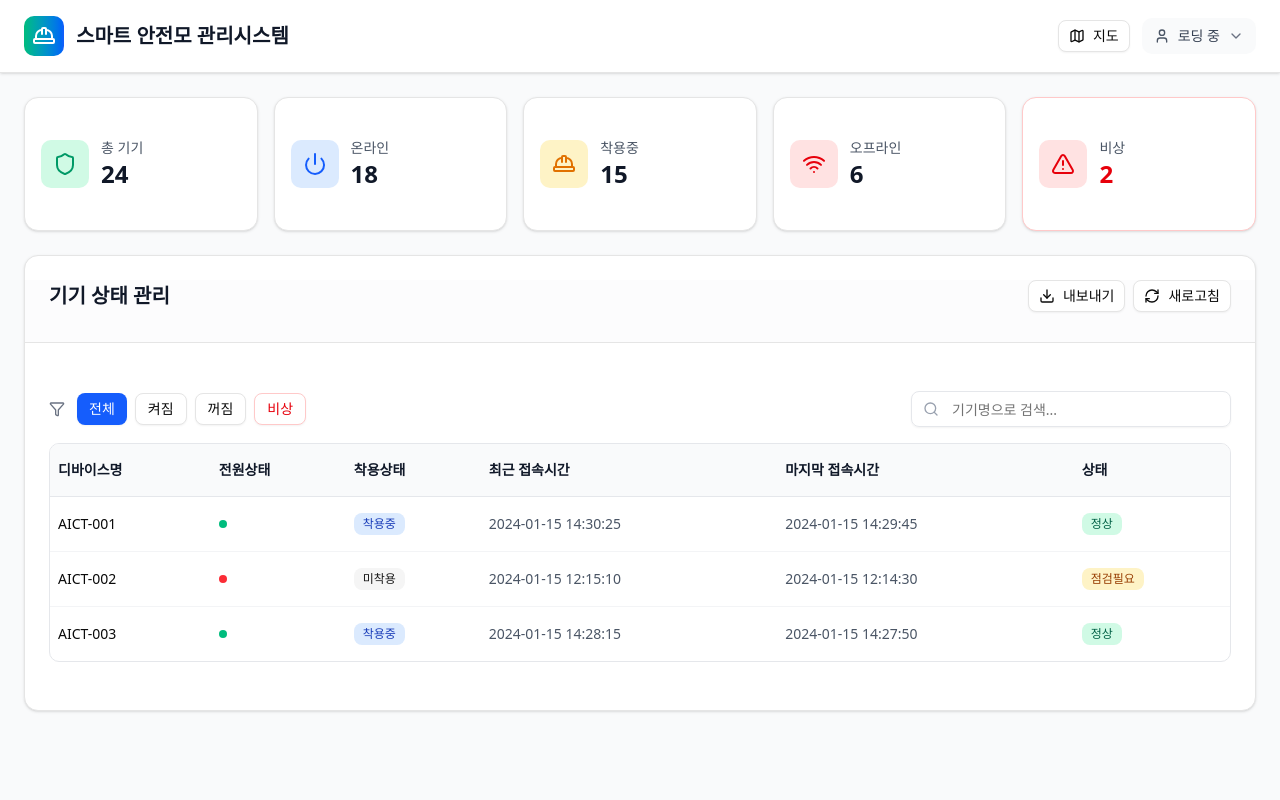
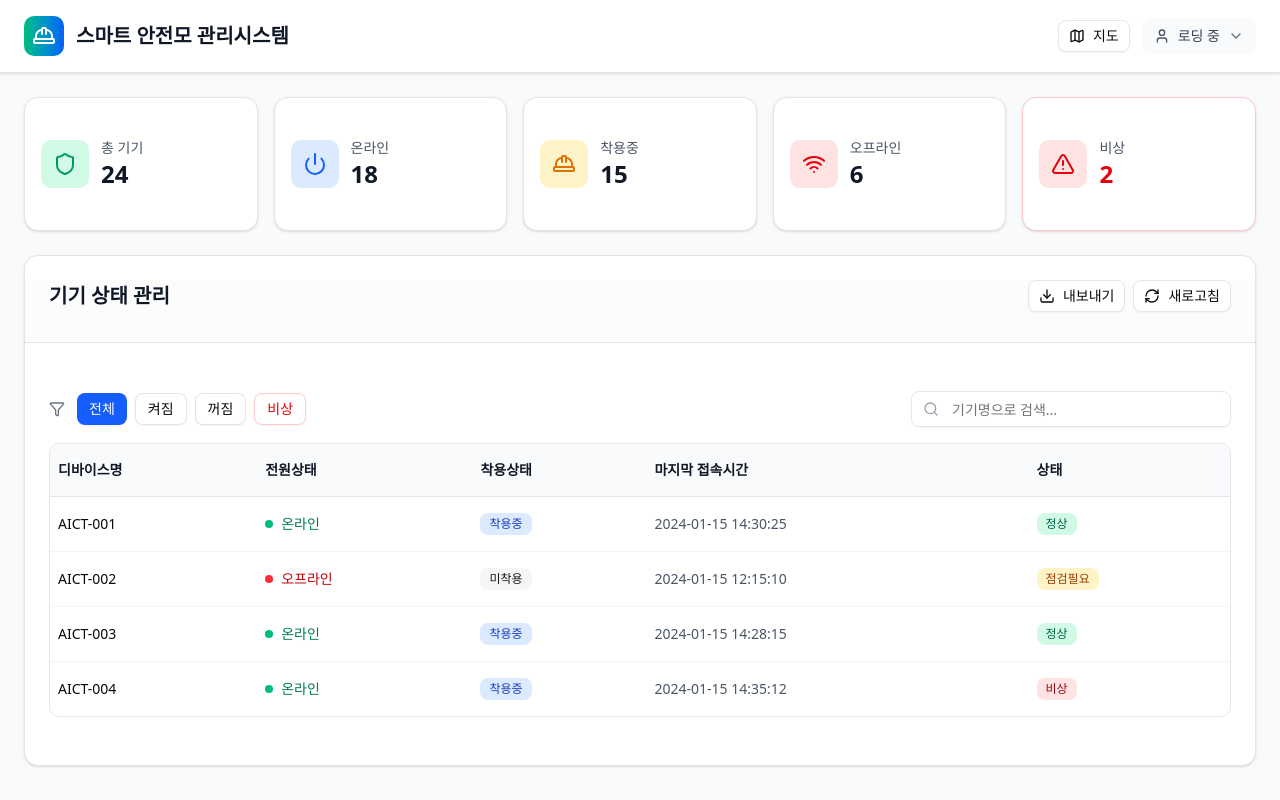
Before and after one commit to KSU-SmartHelmet/frontend, a React (Vite) app: page /dashboard in a window 1280 px wide. Built offline with nearby package versions, Linux system fonts and the light colour scheme; no server answers.

Commit message:
refactor(#4): 맵, 대시보드 뷰 기기 정보 통합

```diff
--- a/src/components/map-view.tsx
+++ b/src/components/map-view.tsx
@@ -1,25 +1,9 @@
 import { Badge } from "@/components/ui/badge";
 import { Button } from "@/components/ui/button";
-import Header from "@/page/Header";
 import { Filter } from "lucide-react";
 import { useState, useCallback } from "react";
 import { GoogleMap, useJsApiLoader, Marker, InfoWindow } from "@react-google-maps/api";
-
-// 타입 정의
-type DeviceStatus = "정상" | "점검필요" | "비상";
-type PowerStatus = "온라인" | "오프라인";
-type WearStatus = "착용중" | "미착용";
-
-interface Device {
-  id: string;
-  name: string;
-  lat: number;
-  lng: number;
-  status: DeviceStatus;
-  powerStatus: PowerStatus;
-  wearStatus: WearStatus;
-  lastUpdate: string;
-}
+import { type Device, type DeviceStatus, type BodyProps } from "@/page/DashBoard/dashboard-page";
 
 interface Filters {
   정상: boolean;
@@ -31,50 +15,6 @@ interface Filters {
   미착용: boolean;
 }
 
-// 샘플 기기 위치 데이터
-const deviceLocations: Device[] = [
-  {
-    id: "AICT-001",
-    name: "AICT-001",
-    lat: 37.5665,
-    lng: 126.978,
-    status: "정상",
-    powerStatus: "온라인",
-    wearStatus: "착용중",
-    lastUpdate: "2024-01-15 14:30:25",
-  },
-  {
-    id: "AICT-002",
-    name: "AICT-002",
-    lat: 37.5651,
-    lng: 126.9895,
-    status: "점검필요",
-    powerStatus: "오프라인",
-    wearStatus: "미착용",
-    lastUpdate: "2024-01-15 12:15:10",
-  },
-  {
-    id: "AICT-003",
-    name: "AICT-003",
-    lat: 37.5707,
-    lng: 126.9772,
-    status: "정상",
-    powerStatus: "온라인",
-    wearStatus: "착용중",
-    lastUpdate: "2024-01-15 14:28:15",
-  },
-  {
-    id: "AICT-004",
-    name: "AICT-004",
-    lat: 37.5689,
-    lng: 126.9831,
-    status: "비상",
-    powerStatus: "온라인",
-    wearStatus: "착용중",
-    lastUpdate: "2024-01-15 14:35:12",
-  },
-];
-
 const containerStyle = {
   width: "100%",
   height: "100%",
@@ -85,7 +25,7 @@ const center = {
   lng: 126.978,
 };
 
-export function MapView() {
+export function MapView({device}: BodyProps) {
   const [showFilterModal, setShowFilterModal] = useState(false);
   const [selectedDevice, setSelectedDevice] = useState<Device | null>(null);
   const [filters, setFilters] = useState<Filters>({
@@ -110,8 +50,8 @@ export function MapView() {
     }));
   };
 
-  const filteredDevices = deviceLocations.filter((device) => {
-    return filters[device.status] && filters[device.powerStatus] && filters[device.wearStatus];
+  const filteredDevices = device.filter((d) => {
+    return filters[d.status] && filters[d.powerStatus] && filters[d.wearStatus];
   });
 
   const onLoad = useCallback(
--- a/src/page/DashBoard/DashBoardMainContent.tsx
+++ b/src/page/DashBoard/DashBoardMainContent.tsx
@@ -4,8 +4,9 @@ import { Card, CardContent, CardHeader, CardTitle } from "@/components/ui/card";
 import { Input } from "@/components/ui/input";
 import { AlertTriangle, Download, Filter, HardHat, Power, RefreshCw, Search, Shield, Wifi } from "lucide-react";
 import DashBoardTable from "./DashBoardTable";
+import { type BodyProps } from "@/page/DashBoard/dashboard-page.tsx";
 
-export default function DashBoardMainContent() {
+export default function DashBoardMainContent({ device }: BodyProps) {
   const [activeFilter, setActiveFilter] = useState("전체");
   const [searchTerm, setSearchTerm] = useState("");
 
@@ -142,7 +143,7 @@ export default function DashBoardMainContent() {
             </div>
 
             {/* Table */}
-            <DashBoardTable />
+            <DashBoardTable device={device} />
           </CardContent>
         </Card>
       </div>
--- a/src/page/DashBoard/DashBoardTable.tsx
+++ b/src/page/DashBoard/DashBoardTable.tsx
@@ -1,9 +1,9 @@
 import { Badge } from "@/components/ui/badge";
 import { Table, TableBody, TableCell, TableHead, TableHeader, TableRow } from "@/components/ui/table";
-import devices from "@/sample/Devices.ts";
 import { Shield } from "lucide-react";
+import { type BodyProps } from "@/page/DashBoard/dashboard-page.tsx";
 
-export default function DashBoardTable() {
+export default function DashBoardTable({ device }: BodyProps) {
   const getStatusBadge = (status: string) => {
     switch (status) {
       case "정상":
@@ -17,8 +17,8 @@ export default function DashBoardTable() {
     }
   };
 
-  const getPowerStatusIcon = (status: boolean) => {
-    return status ? (
+  const getPowerStatusIcon = (status: string) => {
+    return status === "온라인" ? (
       <div className="flex items-center gap-2">
         <div className="w-2 h-2 bg-emerald-500 rounded-full"></div>
         <span className="text-emerald-700">{status}</span>
@@ -31,11 +31,11 @@ export default function DashBoardTable() {
     );
   };
 
-  const getWearStatusBadge = (status: boolean) => {
-    return status ? (
-      <Badge className="bg-blue-100 text-blue-800 hover:bg-blue-100">착용중</Badge>
+  const getWearStatusBadge = (status: string) => {
+    return status === "착용중" ? (
+      <Badge className="bg-blue-100 text-blue-800 hover:bg-blue-100">{status}</Badge>
     ) : (
-      <Badge variant="secondary">미착용</Badge>
+      <Badge variant="secondary">{status}</Badge>
     );
   };
 
@@ -48,13 +48,12 @@ export default function DashBoardTable() {
               <TableHead className="font-semibold text-gray-900 py-4">디바이스명</TableHead>
               <TableHead className="font-semibold text-gray-900 py-4">전원상태</TableHead>
               <TableHead className="font-semibold text-gray-900 py-4">착용상태</TableHead>
-              <TableHead className="font-semibold text-gray-900 py-4">최근 접속시간</TableHead>
               <TableHead className="font-semibold text-gray-900 py-4">마지막 접속시간</TableHead>
               <TableHead className="font-semibold text-gray-900 py-4">상태</TableHead>
             </TableRow>
           </TableHeader>
           <TableBody>
-            {devices.length === 0 ? (
+            {device.length === 0 ? (
               <TableRow>
                 <TableCell colSpan={7} className="text-center py-12">
                   <div className="flex flex-col items-center gap-3">
@@ -69,14 +68,13 @@ export default function DashBoardTable() {
                 </TableCell>
               </TableRow>
             ) : (
-              devices.map((device, index) => (
+              device.map((d, index) => (
                 <TableRow key={index} className="hover:bg-gray-50 border-b border-gray-100">
-                  <TableCell className="font-medium py-4">{device.deviceName}</TableCell>
-                  <TableCell className="py-4">{getPowerStatusIcon(device.powerStatus)}</TableCell>
-                  <TableCell className="py-4">{getWearStatusBadge(device.wearStatus)}</TableCell>
-                  <TableCell className="text-sm text-gray-600 py-4">{device.lastConnection}</TableCell>
-                  <TableCell className="text-sm text-gray-600 py-4">{device.lastAccess}</TableCell>
-                  <TableCell className="py-4">{getStatusBadge(device.status)}</TableCell>
+                  <TableCell className="font-medium py-4">{d.name}</TableCell>
+                  <TableCell className="py-4">{getPowerStatusIcon(d.powerStatus)}</TableCell>
+                  <TableCell className="py-4">{getWearStatusBadge(d.wearStatus)}</TableCell>
+                  <TableCell className="text-sm text-gray-600 py-4">{d.lastUpdate}</TableCell>
+                  <TableCell className="py-4">{getStatusBadge(d.status)}</TableCell>
                 </TableRow>
               ))
             )}
--- a/src/page/DashBoard/dashboard-page.tsx
+++ b/src/page/DashBoard/dashboard-page.tsx
@@ -3,6 +3,69 @@ import Header from "../Header";
 import DashBoardMainContent from "./DashBoardMainContent";
 import {useEffect, useState} from "react";
 import {MapView} from "@/components/map-view.tsx";
+
+export type DeviceStatus = "정상" | "점검필요" | "비상";
+export type PowerStatus = "온라인" | "오프라인";
+export type WearStatus = "착용중" | "미착용";
+
+export interface Device {
+  id: string;
+  name: string;
+  lat: number;
+  lng: number;
+  status: DeviceStatus;
+  powerStatus: PowerStatus;
+  wearStatus: WearStatus;
+  lastUpdate: string;
+}
+
+export interface BodyProps {
+  device: Device[];
+}
+
+const sampleDevices: Device[] = [
+  {
+    id: "AICT-001",
+    name: "AICT-001",
+    lat: 37.5665,
+    lng: 126.978,
+    status: "정상",
+    powerStatus: "온라인",
+    wearStatus: "착용중",
+    lastUpdate: "2024-01-15 14:30:25",
+  },
+  {
+    id: "AICT-002",
+    name: "AICT-002",
+    lat: 37.5651,
+    lng: 126.9895,
+    status: "점검필요",
+    powerStatus: "오프라인",
+    wearStatus: "미착용",
+    lastUpdate: "2024-01-15 12:15:10",
+  },
+  {
+    id: "AICT-003",
+    name: "AICT-003",
+    lat: 37.5707,
+    lng: 126.9772,
+    status: "정상",
+    powerStatus: "온라인",
+    wearStatus: "착용중",
+    lastUpdate: "2024-01-15 14:28:15",
+  },
+  {
+    id: "AICT-004",
+    name: "AICT-004",
+    lat: 37.5689,
+    lng: 126.9831,
+    status: "비상",
+    powerStatus: "온라인",
+    wearStatus: "착용중",
+    lastUpdate: "2024-01-15 14:35:12",
+  },
+];
+
 
 export function DashboardPage() {
   const env = {
@@ -41,8 +104,8 @@ export function DashboardPage() {
     <div className="min-h-screen bg-gray-50">
       <Header userName={userName} isMapView={isMapView} setIsMapView={setIsMapView} />
       { isMapView ?
-        <MapView />
-        : <DashBoardMainContent />
+        <MapView device={sampleDevices} />
+        : <DashBoardMainContent device={sampleDevices} />
       }
     </div>
   );
--- a/src/sample/Devices.ts
+++ /dev/null
@@ -1,37 +0,0 @@
-interface Device {
-  readonly deviceName: string;
-  powerStatus: boolean;
-  wearStatus: boolean;
-  lastConnection: string;
-  lastAccess: string;
-  status: "정상" | "점검필요" | "비상";
-}
-
-const devices: Device[] = [
-  {
-    deviceName: "AICT-001",
-    powerStatus: true,
-    wearStatus: true,
-    lastConnection: "2024-01-15 14:30:25",
-    lastAccess: "2024-01-15 14:29:45",
-    status: "정상",
-  },
-  {
-    deviceName: "AICT-002",
-    powerStatus: false,
-    wearStatus: false,
-    lastConnection: "2024-01-15 12:15:10",
-    lastAccess: "2024-01-15 12:14:30",
-    status: "점검필요",
-  },
-  {
-    deviceName: "AICT-003",
-    powerStatus: true,
-    wearStatus: true,
-    lastConnection: "2024-01-15 14:28:15",
-    lastAccess: "2024-01-15 14:27:50",
-    status: "정상",
-  },
-];
-
-export default devices;
```
Also changed, not shown: 1 other file (tests, documents, lock files or other folders).
